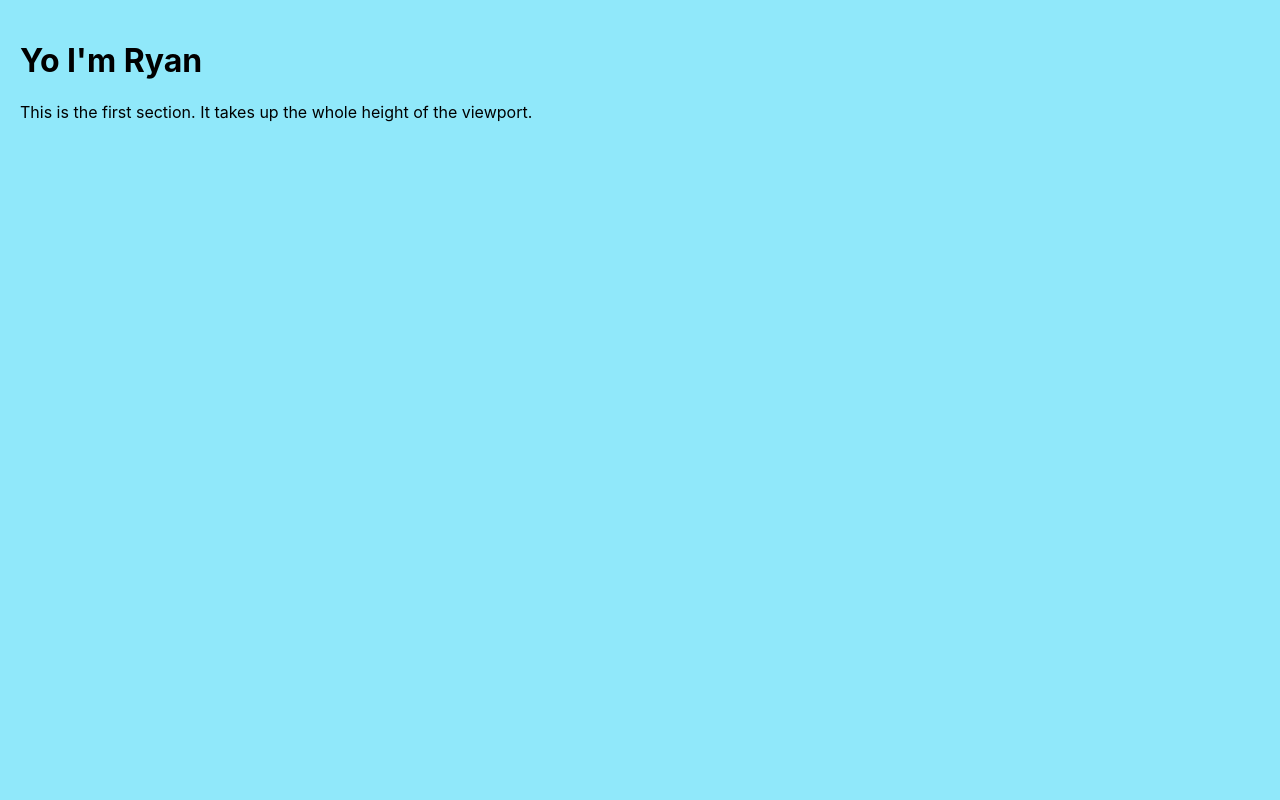
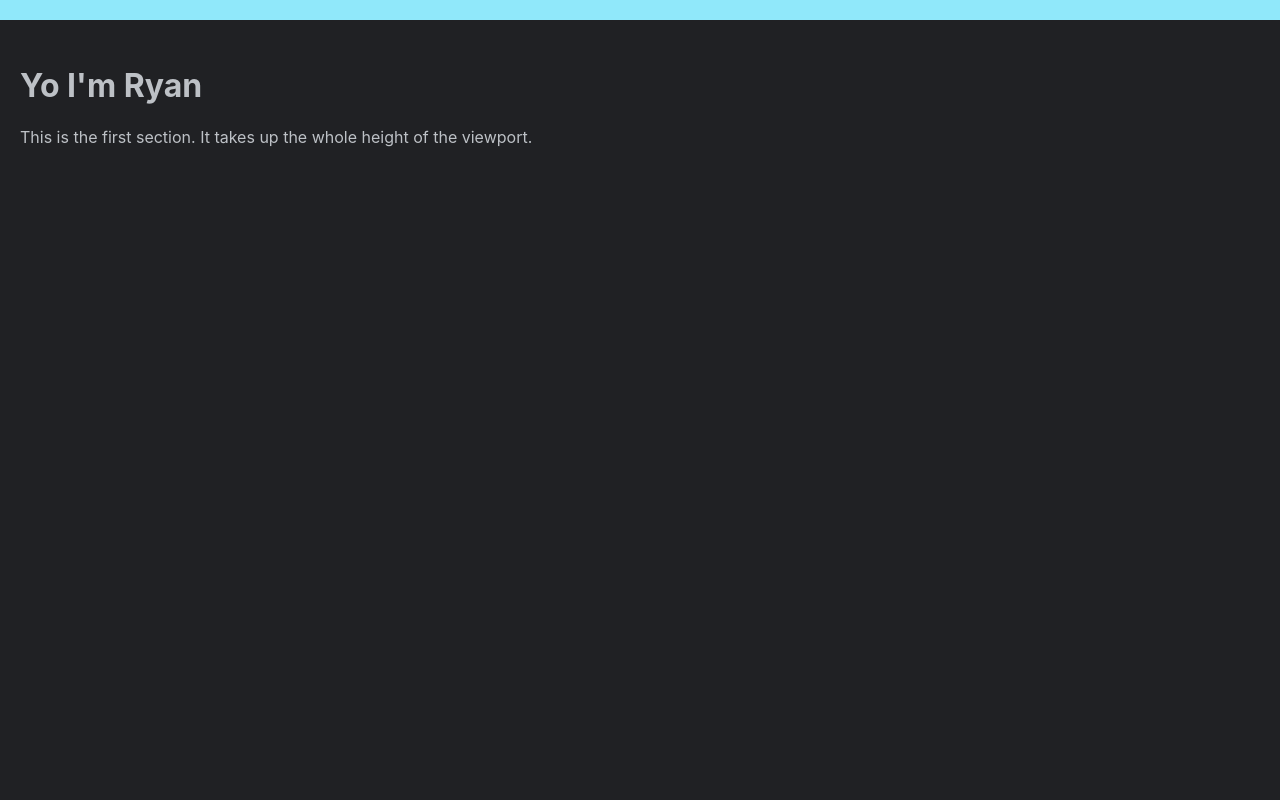
Before and after one commit to yrom1/react-colorful, a React (Create React App) app in the folder colorful/: page / in a window 1280 px wide. Shown: the top 800 px of the page. Built offline with nearby package versions, Linux system fonts and the light colour scheme.

Commit message:
use google night theme colors for text, only header bar change each component

```diff
--- a/colorful/src/App.js
+++ b/colorful/src/App.js
@@ -1,3 +1,4 @@
+// change all text color to  #DBC1C6
 import logo from './logo.svg';
 import './App.css';
 import { useState } from 'react';
@@ -7,7 +8,9 @@ function ColorSection({ color, isFullScreen, header, text }) {
   const style = {
     backgroundColor: color,
     height: height,
-    padding: '20px'
+    padding: '20px',
+    borderTop: `5px solid ${color}`, // Add a colored border on top
+    color: '#BDC1C6' // Set text color to #DBC1C6
   };
 
   return (
@@ -70,13 +73,15 @@ function App() {
   return (
     <div onClick={handleClick}>
       {sections.map((section, index) => (
-        <ColorSection
-          key={index}
-          color={colorsState[index]}
-          isFullScreen={section.isFullScreen}
-          header={section.header}
-          text={section.text}
-        />
+        <div key={index}> {/* Wrap each section in a div */}
+          <div style={{ backgroundColor: colorsState[index], height: '20px' }}></div> {/* Add a colored bar on top */}
+          <ColorSection
+            color={"#202124"}
+            isFullScreen={section.isFullScreen}
+            header={section.header}
+            text={section.text}
+          />
+        </div>
       ))}
     </div>
   );
```
